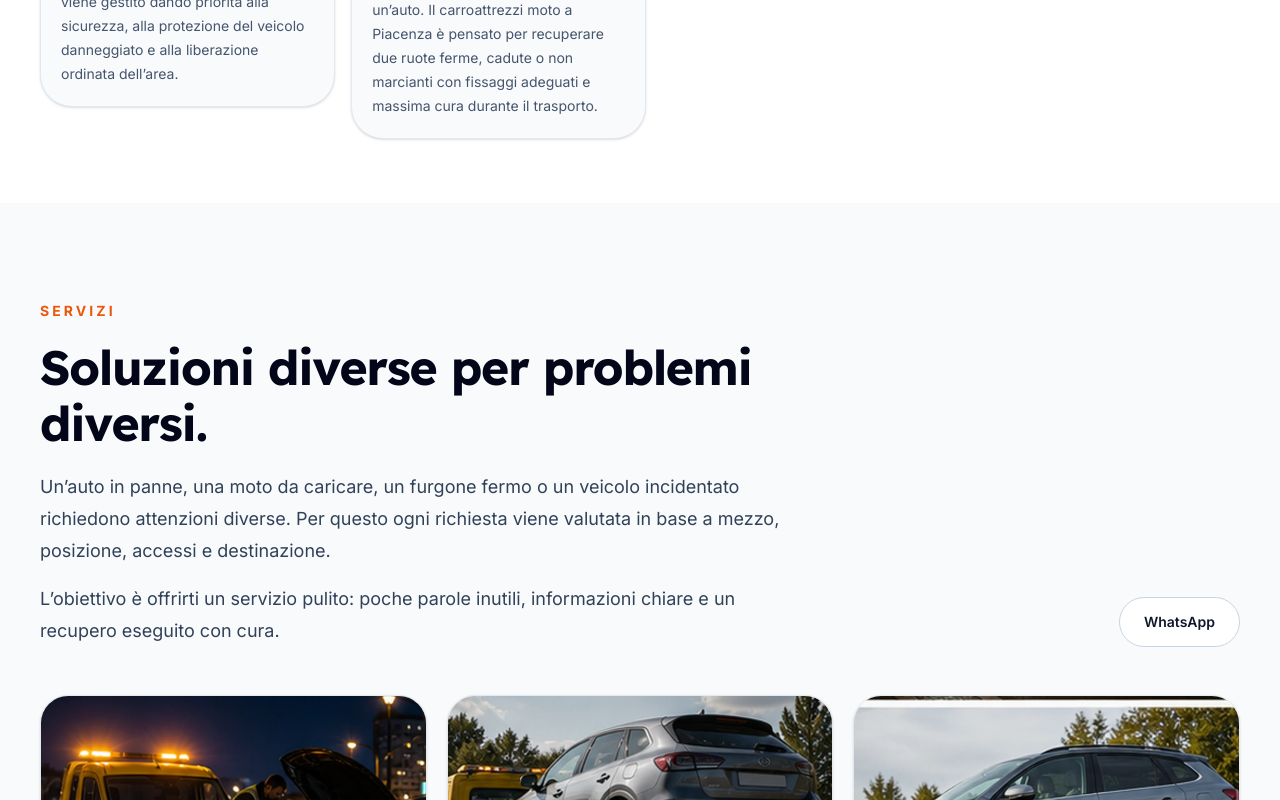
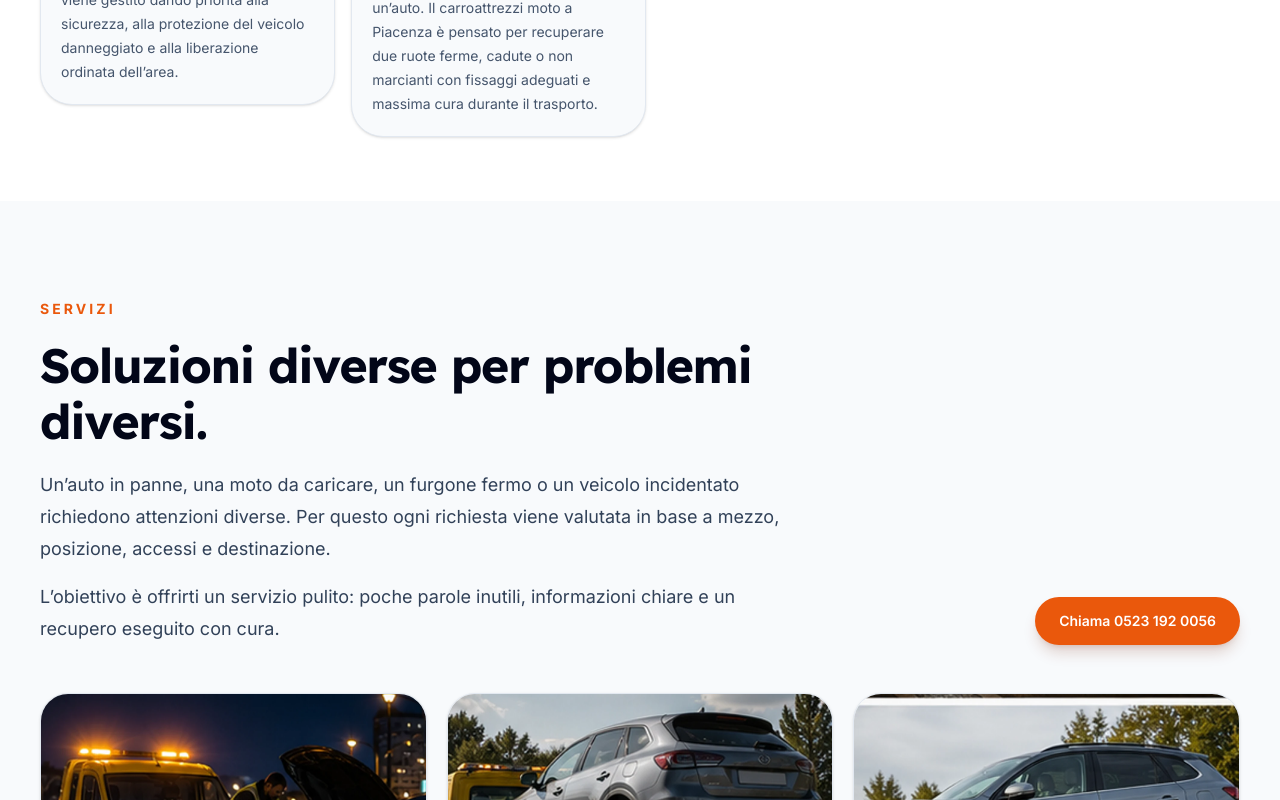
Before and after one commit to alessio-aesthetic/carroattrezzipiacenzamg.it, a Next.js app: page / in a window 1280 px wide. Shown: the part 2000-2800 px from the top of the page. Built offline with nearby package versions, Linux system fonts and the light colour scheme.

Commit message:
Update phone and remove WhatsApp

```diff
--- a/src/app/page.tsx
+++ b/src/app/page.tsx
@@ -3,8 +3,6 @@ import Link from 'next/link'
 import { Container } from '@/components/Container'
 import { ConsentBanner } from '@/components/ConsentBanner'
 import { faqs, services, site, zones } from '@/data/site'
-
-const whatsappUrl = `https://wa.me/${site.whatsapp}`
 
 function Brand() {
   return (
@@ -35,17 +33,6 @@ function PhoneLink({
   )
 }
 
-function WhatsAppLink({ className = '' }: { className?: string }) {
-  return (
-    <Link
-      href={whatsappUrl}
-      className={`inline-flex items-center justify-center rounded-full border border-slate-300 bg-white px-6 py-3 text-sm font-semibold text-slate-900 transition hover:border-[#EA580C] hover:text-[#EA580C] ${className}`}
-    >
-      WhatsApp
-    </Link>
-  )
-}
-
 function Header() {
   return (
     <header className="sticky top-0 z-50 border-b border-slate-200/80 bg-white/95 backdrop-blur">
@@ -66,7 +53,6 @@ function Header() {
           </a>
         </nav>
         <div className="hidden items-center gap-3 lg:flex">
-          <WhatsAppLink className="py-2.5" />
           <PhoneLink className="py-2.5" />
         </div>
         <PhoneLink className="px-5 lg:hidden">Chiama</PhoneLink>
@@ -108,7 +94,6 @@ function Hero() {
           </div>
           <div className="mt-8 flex flex-col gap-3 sm:flex-row">
             <PhoneLink />
-            <WhatsAppLink />
           </div>
         </div>
 
@@ -246,7 +231,7 @@ function Services() {
               informazioni chiare e un recupero eseguito con cura.
             </p>
           </SectionTitle>
-          <WhatsAppLink />
+          <PhoneLink />
         </div>
         <div className="mt-12 grid gap-5 md:grid-cols-2 lg:grid-cols-3">
           {services.map((service) => (
@@ -440,12 +425,6 @@ function FinalCta() {
           >
             Chiama {site.phone}
           </Link>
-          <Link
-            href={whatsappUrl}
-            className="inline-flex items-center justify-center rounded-full border border-white/30 bg-white px-6 py-3 text-sm font-semibold text-slate-950 transition hover:bg-orange-50"
-          >
-            WhatsApp
-          </Link>
         </div>
       </Container>
     </section>
--- a/src/app/servizi/[slug]/page.tsx
+++ b/src/app/servizi/[slug]/page.tsx
@@ -75,12 +75,6 @@ export default function ServicePage({ params }: { params: { slug: string } }) {
                   >
                     Chiama {site.phone}
                   </Link>
-                  <Link
-                    href={`https://wa.me/${site.whatsapp}`}
-                    className="rounded-full bg-white px-6 py-3 text-center text-sm font-semibold text-slate-950"
-                  >
-                    WhatsApp
-                  </Link>
                 </div>
               </div>
             </div>
--- a/src/app/zone/[slug]/page.tsx
+++ b/src/app/zone/[slug]/page.tsx
@@ -67,12 +67,6 @@ export default function ZonePage({ params }: { params: { slug: string } }) {
                 >
                   Chiama {site.phone}
                 </Link>
-                <Link
-                  href={`https://wa.me/${site.whatsapp}`}
-                  className="rounded-full border border-slate-300 bg-white px-6 py-3 text-center text-sm font-semibold text-slate-950"
-                >
-                  WhatsApp
-                </Link>
               </div>
             </div>
             <img
--- a/src/data/site.ts
+++ b/src/data/site.ts
@@ -2,9 +2,8 @@ export const site = {
   domain: 'carroattrezzipiacenzamg.it',
   name: 'Carroattrezzi Piacenza MG',
   city: 'Piacenza',
-  phone: '0523 188 0472',
-  tel: '+3905231880472',
-  whatsapp: '3905231880472',
+  phone: '0523 192 0056',
+  tel: '+3905231920056',
   email: 'assistenza@carroattrezzipiacenzamg.it',
   address: 'Via Caorsana, 84 - 29122 Piacenza PC',
   title: 'Carroattrezzi a Piacenza 24H',
```
